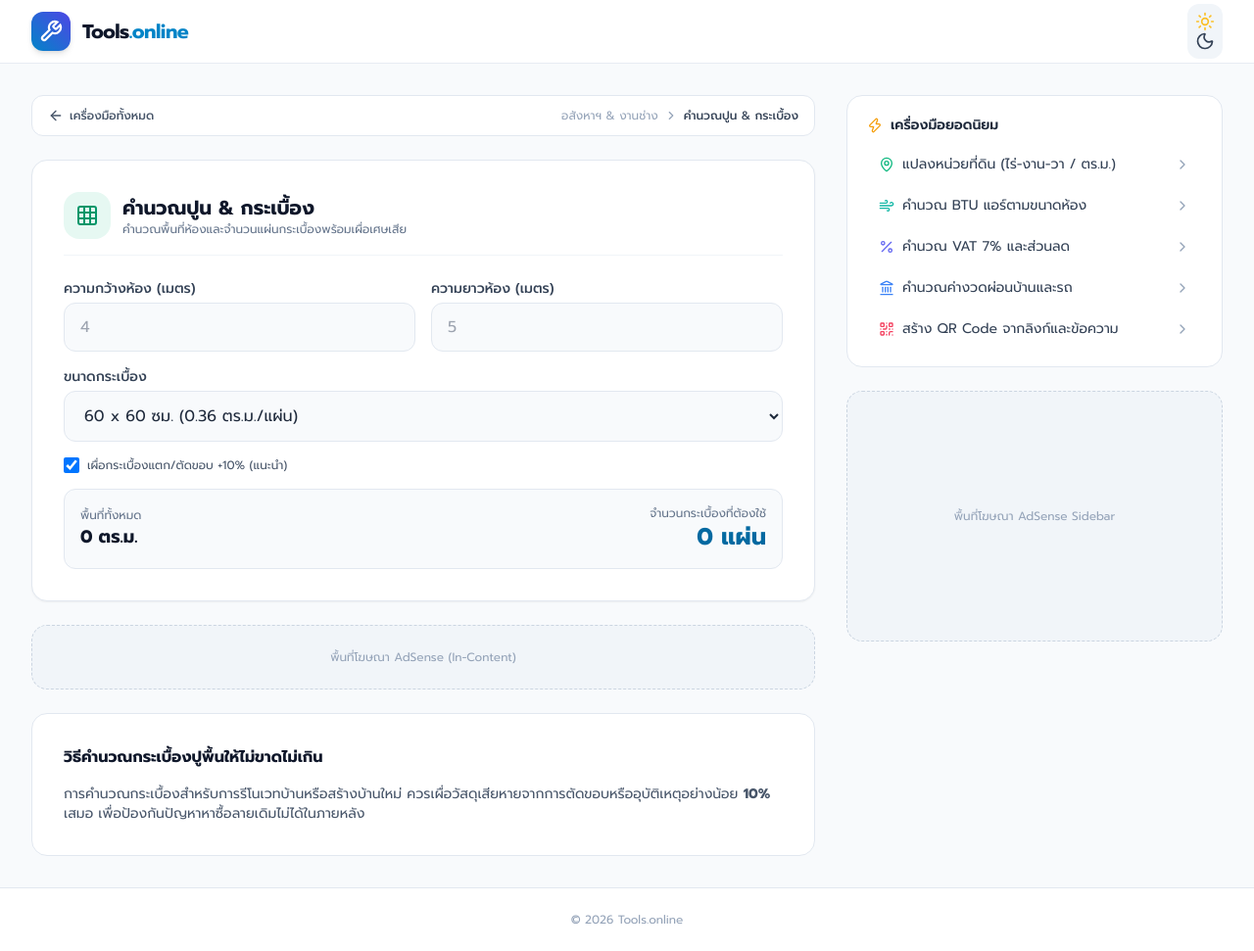
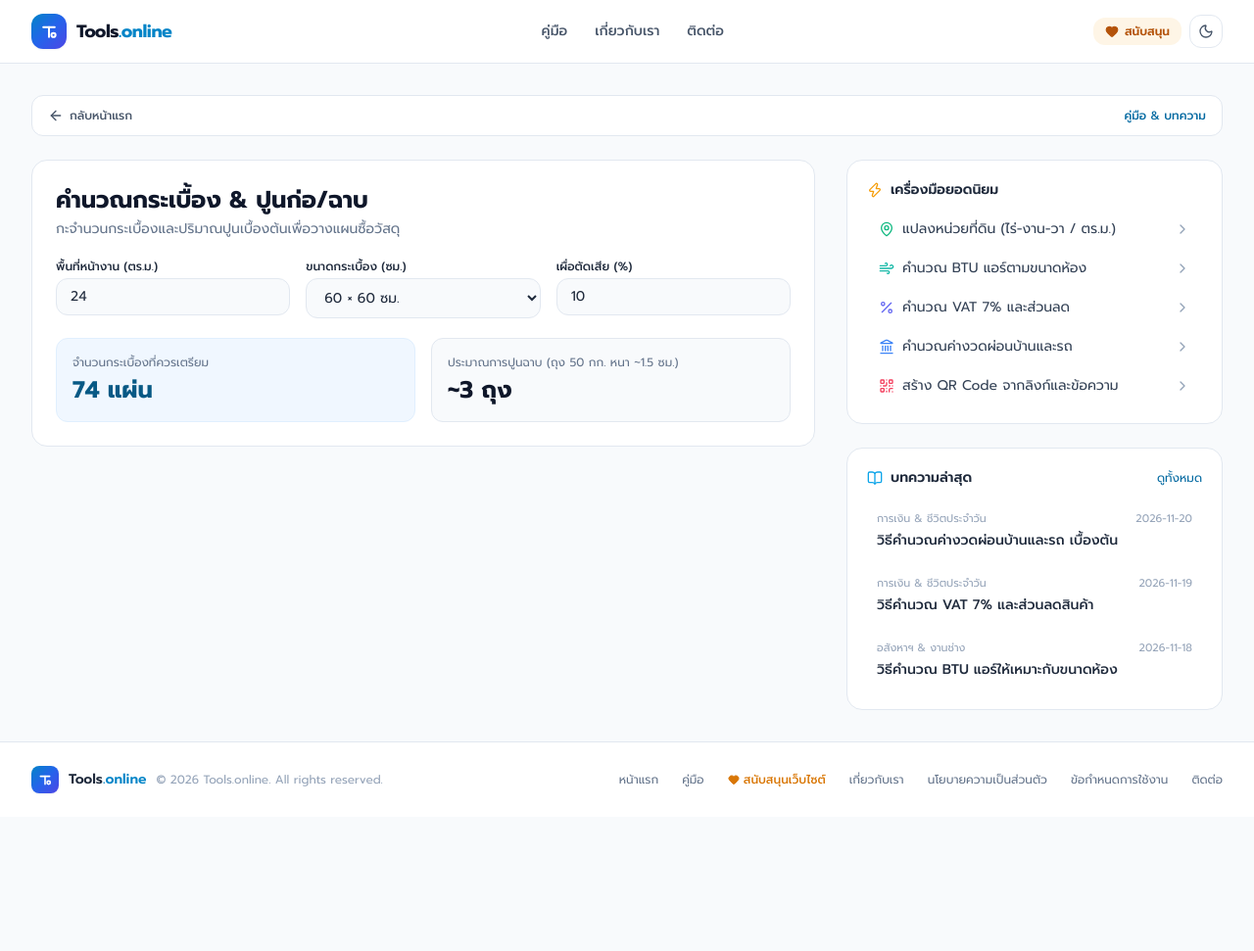
Before and after one commit to Chay1993/tools.online, a plain HTML site: page tools/tile-calc.html in a window 1280 px wide. Shown: the whole page at 98% size. After the commit the page ends 834 px from the top, so only its background shows below. Drawn offline with nearby package versions, Linux system fonts and the light colour scheme.

Commit message:
Update tile-calc.html

```diff
--- a/tools/tile-calc.html
+++ b/tools/tile-calc.html
@@ -3,12 +3,9 @@
 <head>
   <meta charset="UTF-8">
   <meta name="viewport" content="width=device-width, initial-scale=1.0">
-  <title>โปรแกรมคำนวณจำนวนกระเบื้องและปูนปูพื้น ออนไลน์ฟรี - Tools.online</title>
-  <meta name="description" content="เครื่องมือคำนวณพื้นที่ห้องและจำนวนแผ่นกระเบื้องที่ต้องใช้ พร้อมเผื่อเศษเสีย 10% คำนวณแม่นยำ ใช้งานง่าย ฟรี">
-  <link rel="canonical" href="https://tools.online/tools/tile-calc.html">
-  <script type="application/ld+json">
-  {"@context": "https://schema.org", "@type": "WebApplication", "name": "เครื่องมือคำนวณปูนและกระเบื้อง", "url": "https://tools.online/tools/tile-calc.html", "applicationCategory": "UtilityApplication", "operatingSystem": "All", "offers": {"@type": "Offer", "price": "0", "priceCurrency": "THB"}}
-  </script>
+  <title>คำนวณกระเบื้อง & ปูนก่อ/ฉาบ - Tools.online</title>
+  <meta name="description" content="คำนวณจำนวนแผ่นกระเบื้องเผื่อตัดเสีย และปริมาณปูนเบื้องต้นสำหรับงานก่อและฉาบ">
+  <link rel="canonical" href="https://tools.online/tools/tile-cement-calc.html">
   <script src="https://cdn.tailwindcss.com"></script>
   <link href="https://fonts.googleapis.com/css2?family=Inter:wght@400;500;600;700&family=Prompt:wght@300;400;500;600;700&display=swap" rel="stylesheet">
   <script src="https://unpkg.com/lucide@latest"></script>
@@ -18,63 +15,92 @@
   </script>
 </head>
 <body class="flex flex-col min-h-screen bg-slate-50 dark:bg-slate-950 text-slate-800 dark:text-slate-100 font-sans antialiased">
-  <header class="sticky top-0 z-40 bg-white/90 dark:bg-slate-900/90 backdrop-blur-md border-b border-slate-200/80 dark:border-slate-800">
-    <div class="max-w-7xl mx-auto px-4 sm:px-6 lg:px-8 h-16 flex items-center justify-between">
-      <a href="../index.html" class="flex items-center gap-3"><div class="w-10 h-10 rounded-xl bg-gradient-to-tr from-sky-600 to-indigo-600 flex items-center justify-center text-white shadow-md"><svg class="w-6 h-6 text-white" viewBox="0 0 24 24" fill="none" stroke="currentColor" stroke-width="2.2"><path d="M14.7 6.3a1 1 0 0 0 0 1.4l1.6 1.6a1 1 0 0 0 1.4 0l3.77-3.77a6 6 0 0 1-7.94 7.94l-6.91 6.91a2.12 2.12 0 0 1-3-3l6.91-6.91a6 6 0 0 1 7.94-7.94l-3.76 3.76z"></path></svg></div><span class="text-xl font-bold tracking-tight text-slate-900 dark:text-white">Tools<span class="text-sky-600">.online</span></span></a>
-      <button onclick="toggleTheme()" class="p-2 rounded-xl bg-slate-100 dark:bg-slate-800 hover:bg-slate-200 dark:hover:bg-slate-700"><i data-lucide="sun" id="sun-icon" class="w-5 h-5 text-amber-400"></i><i data-lucide="moon" id="moon-icon" class="w-5 h-5 text-slate-700"></i></button>
-    </div>
-  </header>
-  <main class="flex-grow max-w-7xl w-full mx-auto px-4 sm:px-6 lg:px-8 py-8">
+
+  <header id="site-header" class="sticky top-0 z-30 bg-white/90 dark:bg-slate-900/90 backdrop-blur border-b border-slate-200 dark:border-slate-800"></header>
+
+  <main class="flex-grow max-w-7xl w-full mx-auto px-4 sm:px-6 lg:px-8 py-8 space-y-6">
+    <nav aria-label="Breadcrumb" class="flex items-center justify-between bg-white dark:bg-slate-900 px-4 py-3 rounded-xl border border-slate-200 dark:border-slate-800 text-xs">
+      <a href="../index.html" class="font-medium text-slate-600 dark:text-slate-300 hover:text-brand-600 flex items-center gap-1.5">
+        <i data-lucide="arrow-left" class="w-4 h-4"></i> กลับหน้าแรก
+      </a>
+      <a href="../guides/index.html" class="text-brand-600 dark:text-brand-400 hover:underline font-medium">คู่มือ & บทความ</a>
+    </nav>
+
     <div class="grid grid-cols-1 lg:grid-cols-12 gap-8">
-      <div class="lg:col-span-8 space-y-6">
-        <nav aria-label="Breadcrumb" class="flex items-center justify-between bg-white dark:bg-slate-900 px-4 py-3 rounded-xl border border-slate-200 dark:border-slate-800 text-xs">
-          <a href="../index.html" class="font-medium text-slate-600 dark:text-slate-300 hover:text-brand-600 flex items-center gap-1.5"><i data-lucide="arrow-left" class="w-4 h-4"></i> เครื่องมือทั้งหมด</a>
-          <div class="flex items-center gap-1.5 text-slate-400"><span>อสังหาฯ & งานช่าง</span><i data-lucide="chevron-right" class="w-3.5 h-3.5"></i><span class="text-slate-700 dark:text-slate-200 font-medium">คำนวณปูน & กระเบื้อง</span></div>
-        </nav>
-        <section class="bg-white dark:bg-slate-900 rounded-2xl border border-slate-200 dark:border-slate-800 p-6 sm:p-8 shadow-sm">
-          <div class="flex items-center gap-3 mb-6 pb-4 border-b border-slate-100 dark:border-slate-800">
-            <div class="w-12 h-12 rounded-2xl bg-emerald-500/10 text-emerald-600 dark:text-emerald-400 flex items-center justify-center"><i data-lucide="grid" class="w-6 h-6"></i></div>
-            <div><h1 class="text-xl font-bold text-slate-900 dark:text-white">คำนวณปูน & กระเบื้อง</h1><p class="text-xs text-slate-500 dark:text-slate-400">คำนวณพื้นที่ห้องและจำนวนแผ่นกระเบื้องพร้อมเผื่อเศษเสีย</p></div>
+      <section class="lg:col-span-8 space-y-6">
+        <div class="bg-white dark:bg-slate-900 rounded-2xl border border-slate-200 dark:border-slate-800 p-6 space-y-5">
+          <div>
+            <h1 class="text-xl sm:text-2xl font-bold text-slate-900 dark:text-white">คำนวณกระเบื้อง & ปูนก่อ/ฉาบ</h1>
+            <p class="text-sm text-slate-500 dark:text-slate-400 mt-1">กะจำนวนกระเบื้องและปริมาณปูนเบื้องต้นเพื่อวางแผนซื้อวัสดุ</p>
           </div>
-          <div class="space-y-4">
-            <div class="grid grid-cols-2 gap-4">
-              <div><label class="block text-sm font-medium text-slate-700 dark:text-slate-300 mb-1">ความกว้างห้อง (เมตร)</label><input type="number" id="room-w" placeholder="4" oninput="calcTile()" class="w-full px-4 py-3 bg-slate-50 dark:bg-slate-800 border border-slate-200 dark:border-slate-700 rounded-xl focus:border-brand-500 focus:outline-none"></div>
-              <div><label class="block text-sm font-medium text-slate-700 dark:text-slate-300 mb-1">ความยาวห้อง (เมตร)</label><input type="number" id="room-l" placeholder="5" oninput="calcTile()" class="w-full px-4 py-3 bg-slate-50 dark:bg-slate-800 border border-slate-200 dark:border-slate-700 rounded-xl focus:border-brand-500 focus:outline-none"></div>
+
+          <div class="grid grid-cols-1 sm:grid-cols-3 gap-4">
+            <div>
+              <label class="block text-xs font-medium mb-1">พื้นที่หน้างาน (ตร.ม.)</label>
+              <input id="tile-area" type="number" min="0.1" step="0.1" value="24" class="w-full px-3.5 py-2 rounded-xl border border-slate-200 dark:border-slate-700 bg-slate-50 dark:bg-slate-800 text-sm">
             </div>
-            <div><label class="block text-sm font-medium text-slate-700 dark:text-slate-300 mb-1">ขนาดกระเบื้อง</label><select id="tile-size" onchange="calcTile()" class="w-full px-4 py-3 bg-slate-50 dark:bg-slate-800 border border-slate-200 dark:border-slate-700 rounded-xl focus:border-brand-500 focus:outline-none"><option value="0.09">30 x 30 ซม. (0.09 ตร.ม./แผ่น)</option><option value="0.36" selected>60 x 60 ซม. (0.36 ตร.ม./แผ่น)</option><option value="0.72">60 x 120 ซม. (0.72 ตร.ม./แผ่น)</option></select></div>
-            <label class="flex items-center gap-2 cursor-pointer"><input type="checkbox" id="tile-waste" checked onchange="calcTile()" class="w-4 h-4 rounded text-brand-600"><span class="text-xs text-slate-600 dark:text-slate-400">เผื่อกระเบื้องแตก/ตัดขอบ +10% (แนะนำ)</span></label>
-            <div class="mt-6 p-4 bg-slate-50 dark:bg-slate-800 border border-slate-200 dark:border-slate-700 rounded-xl flex items-center justify-between">
-              <div><span class="text-xs text-slate-500 block">พื้นที่ทั้งหมด</span><span id="tile-total-area" class="text-lg font-bold text-slate-900 dark:text-white">0 ตร.ม.</span></div>
-              <div class="text-right"><span class="text-xs text-slate-500 block">จำนวนกระเบื้องที่ต้องใช้</span><span id="tile-total-count" class="text-2xl font-bold text-brand-600">0 แผ่น</span></div>
+            <div>
+              <label class="block text-xs font-medium mb-1">ขนาดกระเบื้อง (ซม.)</label>
+              <select id="tile-size" class="w-full px-3.5 py-2 rounded-xl border border-slate-200 dark:border-slate-700 bg-slate-50 dark:bg-slate-800 text-sm">
+                <option value="0.09">30 × 30 ซม.</option>
+                <option value="0.16">40 × 40 ซม.</option>
+                <option value="0.36" selected>60 × 60 ซม.</option>
+                <option value="0.64">80 × 80 ซม.</option>
+              </select>
+            </div>
+            <div>
+              <label class="block text-xs font-medium mb-1">เผื่อตัดเสีย (%)</label>
+              <input id="tile-waste" type="number" min="0" max="50" step="1" value="10" class="w-full px-3.5 py-2 rounded-xl border border-slate-200 dark:border-slate-700 bg-slate-50 dark:bg-slate-800 text-sm">
             </div>
           </div>
-        </section>
-        <div class="p-6 bg-slate-100 dark:bg-slate-900 border border-dashed border-slate-300 dark:border-slate-800 rounded-2xl text-center text-xs text-slate-400">พื้นที่โฆษณา AdSense (In-Content)</div>
-        <article class="bg-white dark:bg-slate-900 rounded-2xl border border-slate-200 dark:border-slate-800 p-6 sm:p-8 space-y-4 text-sm text-slate-600 dark:text-slate-300">
-          <h2 class="text-base font-bold text-slate-900 dark:text-white">วิธีคำนวณกระเบื้องปูพื้นให้ไม่ขาดไม่เกิน</h2>
-          <p>การคำนวณกระเบื้องสำหรับการรีโนเวทบ้านหรือสร้างบ้านใหม่ ควรเผื่อวัสดุเสียหายจากการตัดขอบหรืออุบัติเหตุอย่างน้อย <strong>10%</strong> เสมอ เพื่อป้องกันปัญหาหาซื้อลายเดิมไม่ได้ในภายหลัง</p>
-        </article>
-      </div>
+
+          <div class="grid grid-cols-1 sm:grid-cols-2 gap-4">
+            <div class="p-4 rounded-xl bg-brand-50 dark:bg-sky-950/40 border border-brand-100 dark:border-sky-900">
+              <div class="text-xs text-slate-500 dark:text-slate-400">จำนวนกระเบื้องที่ควรเตรียม</div>
+              <div id="tile-count-out" class="text-2xl font-bold text-brand-700 dark:text-sky-300 mt-1">74 แผ่น</div>
+            </div>
+            <div class="p-4 rounded-xl bg-slate-50 dark:bg-slate-800/70 border border-slate-200 dark:border-slate-700">
+              <div class="text-xs text-slate-500 dark:text-slate-400">ประมาณการปูนฉาบ (ถุง 50 กก. หนา ~1.5 ซม.)</div>
+              <div id="cement-bags-out" class="text-2xl font-bold text-slate-900 dark:text-white mt-1">~3 ถุง</div>
+            </div>
+          </div>
+        </div>
+      </section>
+
       <aside class="lg:col-span-4 space-y-6">
-        <div class="bg-white dark:bg-slate-900 rounded-2xl border border-slate-200 dark:border-slate-800 p-5"><h2 class="text-sm font-semibold mb-3 flex items-center gap-2"><i data-lucide="zap" class="w-4 h-4 text-amber-500"></i> เครื่องมือยอดนิยม</h2><ul class="space-y-1.5 text-sm" id="popular-tools-list"></ul></div>
-        <div class="h-64 bg-slate-100 dark:bg-slate-900 border border-dashed border-slate-300 dark:border-slate-800 rounded-2xl flex items-center justify-center text-xs text-slate-400 text-center">พื้นที่โฆษณา AdSense Sidebar</div>
+        <div class="bg-white dark:bg-slate-900 rounded-2xl border border-slate-200 dark:border-slate-800 p-5">
+          <h2 class="text-sm font-semibold mb-3 flex items-center gap-2"><i data-lucide="zap" class="w-4 h-4 text-amber-500"></i> เครื่องมือยอดนิยม</h2>
+          <ul class="space-y-1 text-sm" id="popular-tools-list"></ul>
+        </div>
+        <div class="bg-white dark:bg-slate-900 rounded-2xl border border-slate-200 dark:border-slate-800 p-5">
+          <div class="flex items-center justify-between mb-3">
+            <h2 class="text-sm font-semibold flex items-center gap-2"><i data-lucide="book-open" class="w-4 h-4 text-sky-500"></i> บทความล่าสุด</h2>
+            <a href="../guides/index.html" class="text-xs text-brand-600 dark:text-brand-400 hover:underline">ดูทั้งหมด</a>
+          </div>
+          <ul class="space-y-1 text-sm" id="latest-guides-list"></ul>
+        </div>
       </aside>
     </div>
   </main>
-  <footer class="mt-auto bg-white dark:bg-slate-900 border-t border-slate-200 dark:border-slate-800 py-6 text-center text-xs text-slate-400">© 2026 Tools.online</footer>
+
+  <footer id="site-footer" class="bg-white dark:bg-slate-900 border-t border-slate-200 dark:border-slate-800 py-6 mt-auto"></footer>
+
   <script src="../assets/app.js"></script>
   <script>
-    function calcTile() {
-      const w = parseFloat(document.getElementById('room-w').value) || 0;
-      const l = parseFloat(document.getElementById('room-l').value) || 0;
-      const tileArea = parseFloat(document.getElementById('tile-size').value);
-      const addWaste = document.getElementById('tile-waste').checked;
-      const area = w * l;
-      let count = area / tileArea;
-      if (addWaste) count *= 1.1;
-      document.getElementById('tile-total-area').innerText = area.toFixed(2) + ' ตร.ม.';
-      document.getElementById('tile-total-count').innerText = Math.ceil(count).toLocaleString() + ' แผ่น';
+    function calcTileCement() {
+      const area = Math.max(0.1, parseFloat(document.getElementById('tile-area').value) || 0);
+      const tileSqm = parseFloat(document.getElementById('tile-size').value) || 0.36;
+      const waste = Math.max(0, parseFloat(document.getElementById('tile-waste').value) || 0);
+      const sheets = Math.ceil((area / tileSqm) * (1 + waste / 100));
+      const bags = Math.max(1, Math.ceil((area * 0.015) / 0.14));
+      document.getElementById('tile-count-out').textContent = `${sheets.toLocaleString('th-TH')} แผ่น`;
+      document.getElementById('cement-bags-out').textContent = `~${bags.toLocaleString('th-TH')} ถุง`;
     }
+    ['tile-area', 'tile-size', 'tile-waste'].forEach(id => {
+      document.getElementById(id).addEventListener('input', calcTileCement);
+      document.getElementById(id).addEventListener('change', calcTileCement);
+    });
+    calcTileCement();
   </script>
 </body>
 </html>
```
